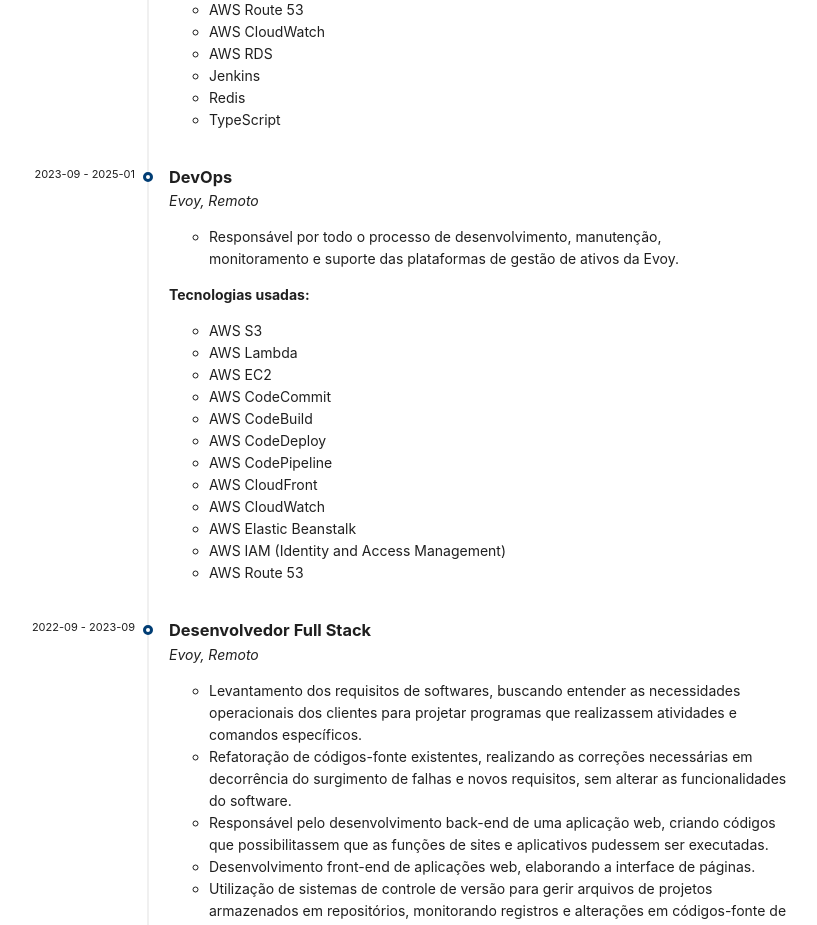
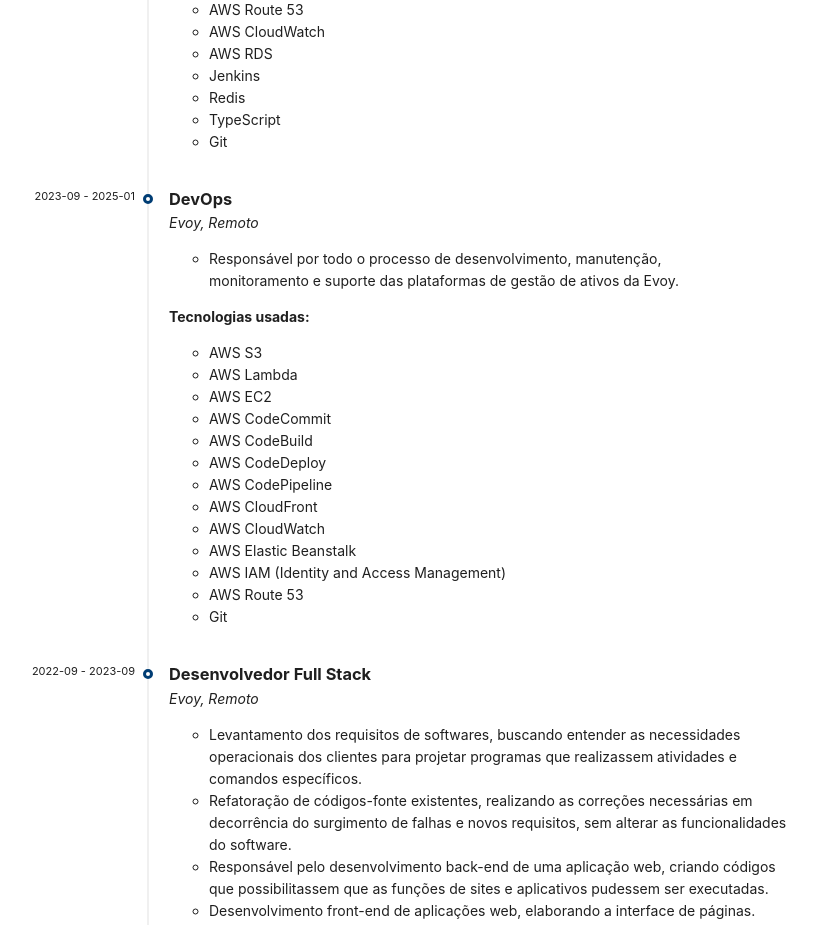
Before and after one commit to DeividAlmeida/cv, a React (Vite) app: page / in a window 1280 px wide. Shown: the part 800-1725 px from the top of the page, without its empty margins (61-878 px from the left). Built offline with nearby package versions, Linux system fonts and the light colour scheme.

Commit message:
Add 'Git' to the skills list in App.tsx

```diff
--- a/src/App.tsx
+++ b/src/App.tsx
@@ -97,6 +97,7 @@
                           <li>Jenkins</li>
                           <li>Redis</li>
                           <li>TypeScript</li>
+                          <li>Git</li>
                         </ul>
                       </p>
                     </div>
@@ -129,6 +130,7 @@
                           <li>AWS Elastic Beanstalk</li>
                           <li>AWS IAM (Identity and Access Management)</li>
                           <li>AWS Route 53</li>
+                          <li>Git</li>
                         </ul>
                       </p>
                     </div>
```
